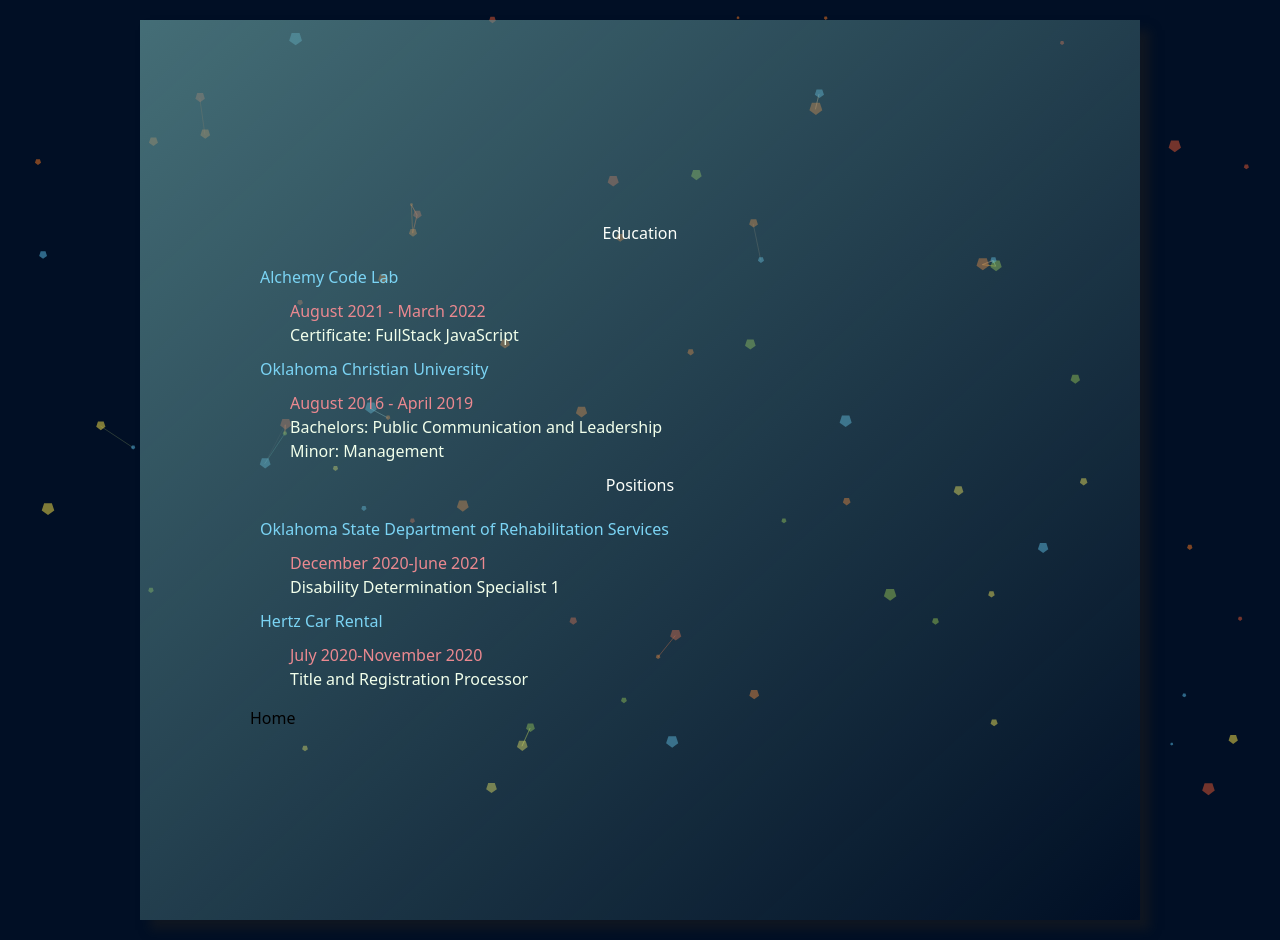
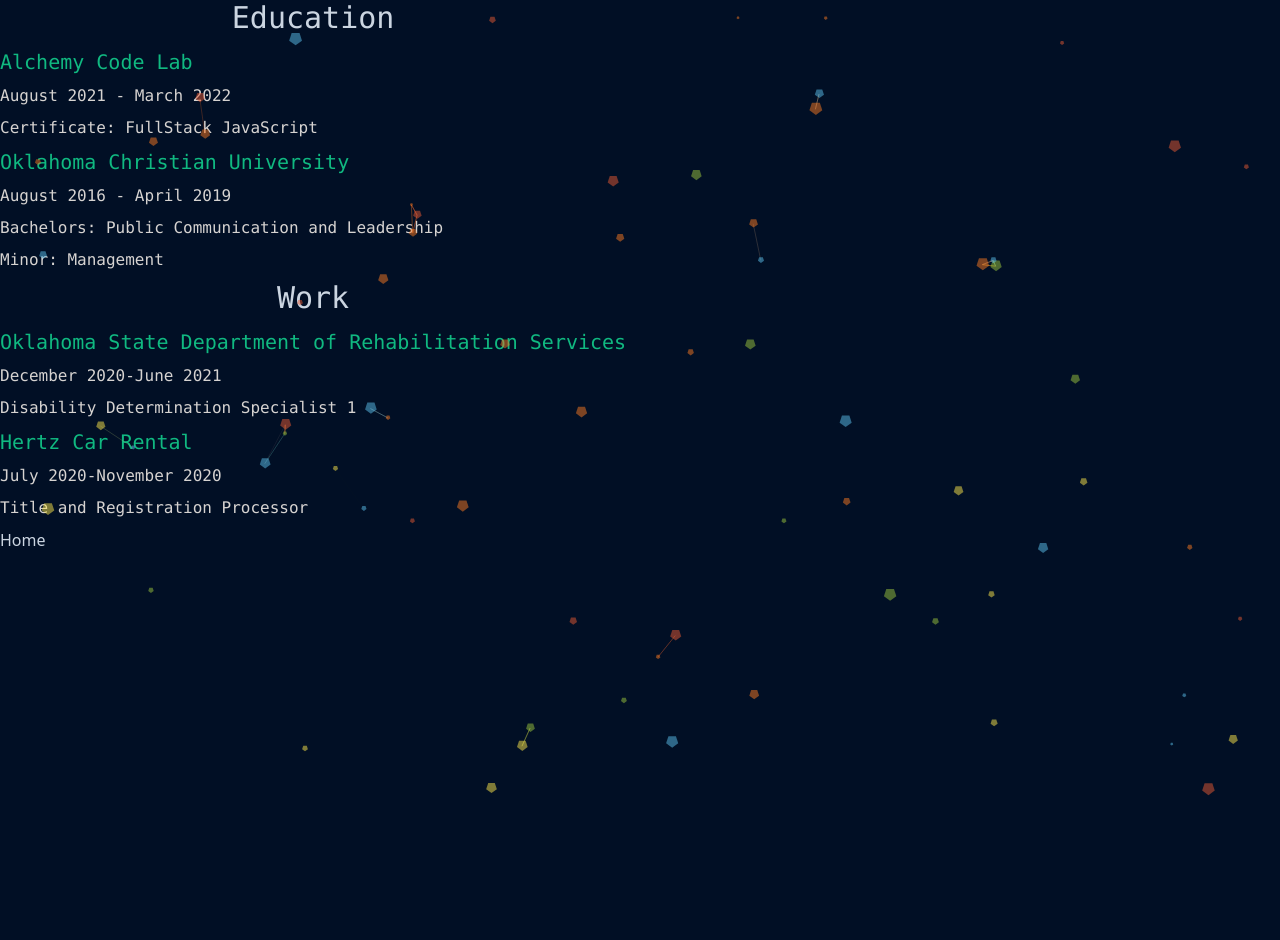
Before and after one commit to EmilyDSarani/resume-website, a React (Create React App) app: page /experience in a window 1280 px wide. After the commit the page ends 800 px from the top, so only its background shows below. Built offline with nearby package versions, Linux system fonts and the light colour scheme.

Commit message:
updated resume page

```diff
--- a/src/views/Home/Home.jsx
+++ b/src/views/Home/Home.jsx
@@ -3,7 +3,13 @@
 // import styles from "./Home.module.css";
 import me from "../../assets/me.png";
 import { Link } from "react-router-dom";
-import { buttonContainerStyles, buttonStyles, containerStyles, frostStyles } from "../../utils/stylesContainer";
+import {
+  buttonContainerStyles,
+  buttonStyles,
+  containerStyles,
+  frostStyles,
+} from "../../utils/stylesContainer";
+import { liveStyles, repoStyles } from "../../utils/stylesGeneral";
 
 // import Video from '../../components/Video/Video'
 
@@ -14,20 +20,39 @@
         <ParticlesMagic />
         {/* the brackets in tailwind allows you to use arbitary values */}
         <body className={frostStyles}>
+          <img className="h-[200px] w-[200px] p-2.5" src={me} alt="my avatar" />
 
-          <img className='h-[200px] w-[200px] p-2.5' src={me} alt="my avatar" />
-
-          <h1 className='text-slate-300 text-3xl text-center pb-3 font-mono'>Emily Sarani (She/Her)</h1>
-          <p className='text-emerald-500 font-mono text-xl pb-2 text-center'>FullStack JavaScript Developer</p>
-          <p className='text-emerald-500 font-mono text-xl pb-2 text-center'>
+          <h1 className="text-slate-300 text-3xl text-center pb-3 font-mono">
+            Emily Sarani (She/Her)
+          </h1>
+          <p className="text-emerald-500 font-mono text-xl pb-2 text-center">
+            FullStack JavaScript Developer
+          </p>
+          <p className="text-rose-200 font-mono text-xl pb-2 text-center">
             {" "}
-            Currently involved with Code for America, Co.Lab and The Collab Lab
+            Current Projects:{" "}
+            <a
+              href="https://www.joincolab.io/projects/thrift-finder"
+              target="_blank"
+              rel="noreferrer"
+              className={liveStyles}
+            >
+              Co.Lab{" "}
+            </a>{" "}
+            and{" "}
+            <a
+              href="https://github.com/EmilyDSarani/smart-shopping-list"
+              target="_blank"
+              rel="noreferrer"
+              className={repoStyles}
+            >
+              {" "}
+              the Collab Lab{" "}
+            </a>
           </p>
 
           <span className={buttonContainerStyles}>
-
             <Link to="/portfolio">
-
               <button className={buttonStyles}>My Portfolio</button>
             </Link>
             <Link to="/experience">
--- a/src/views/Page/Contact.jsx
+++ b/src/views/Page/Contact.jsx
@@ -5,31 +5,39 @@
 import twitter from '../../assets/twitterlogo.png'
 import linkedIn from '../../assets/linkedinlogo.png'
 import github from '../../assets/githublogo.png'
+import { buttonContainerStyles, buttonStyles, containerStyles, frostStyles } from '../../utils/stylesContainer'
+import { headerOneStyles } from '../../utils/stylesGeneral'
 
 
 export default function Contact() {
   return (
-    <div className={styles.container}>
+    <div className={containerStyles}>
         <ParticlesMagic />
-        <div className={styles.frost}>
+        <div className={frostStyles}>
         {/* <Emailjs /> */}
-        <h1 className={styles.connect} >Connect with Me!</h1>
-
-        <div className={styles.logoContainer}>
+        <h1 className={headerOneStyles} >Connect with Me!</h1>
+        {/* display: flex;
+    justify-content: space-between;
+    width: 600px; */}
+        <div className={buttonContainerStyles}>
         <a href="https://twitter.com/emilysarani" target="_blank" rel="noreferrer" >
-        <img className={styles.logo}src={twitter} alt='icon created by Pixel Perfect'/>
+        <img className='h-[100px] w-[100px] p-1.5'src={twitter} alt='icon created by Pixel Perfect'/>
+        <span className='sr-only'>twitter link</span>
         </a>
 
-        <a href="https://www.linkedin.com/in/emily-sarani/" target="_blank" rel="noreferrer" ><img className={styles.logo}src={linkedIn} alt='icon created by Pixel Perfect'/> </a>
+        <a href="https://www.linkedin.com/in/emily-sarani/" target="_blank" rel="noreferrer" ><img className='h-[100px] w-[100px] p-2.5"'src={linkedIn} alt='icon created by Pixel Perfect'/>
+        <span className='sr-only'>linkedin link</span>
+        </a>
 
         <a href="https://github.com/EmilyDSarani" target="_blank" rel="noreferrer" >
-        <img className={styles.logo}src={github} alt='icon created by Pixel Perfect'/>
+        <img className='h-[100px] w-[100px] p-2.5"'src={github} alt='icon created by Pixel Perfect'/>
+        <span className='sr-only'>github link</span>
         </a>
 
         </div>
 
-        <div className={styles.buttonContainer}>
-            <Link to="/"><button>Home</button></Link>
+        <div className={buttonContainerStyles}>
+            <Link to="/"><button className={buttonStyles}>Home</button></Link>
         </div>
 
         </div>
--- a/src/views/Page/Experience.jsx
+++ b/src/views/Page/Experience.jsx
@@ -1,42 +1,62 @@
-import React, { Component } from 'react'
-import { Link } from 'react-router-dom'
-import ParticlesMagic from '../../components/Particles/Particles'
-import styles from './Experience.module.css'
+import React, { Component } from "react";
+import { Link } from "react-router-dom";
+import ParticlesMagic from "../../components/Particles/Particles";
+import {
+  buttonContainerStyles,
+  buttonStyles,
+  containerStyles,
+  frostStyles,
+} from "../../utils/stylesContainer";
+import {
+  headerOneStyles,
+  headerThreeStyles,
+  headerTwoStyles,
+} from "../../utils/stylesGeneral";
 
 export default class Experience extends Component {
   render() {
     return (
-            <div className={styles.container}>
+      <div className={containerStyles}>
         <ParticlesMagic />
-            <div className={styles.frost}>
-             <div className={styles.workContainer}>
-            <h1 className={styles.header}>Education</h1>
-            <h2 className={styles.work}> Alchemy Code Lab</h2>
-            <h3 className={styles.date}> August 2021 - March 2022</h3>
-            <h4 className={styles.info}> Certificate: FullStack JavaScript</h4>
-            <h2 className={styles.work}> Oklahoma Christian University</h2>
-            <h3 className={styles.date}> August 2016 - April 2019</h3>
-            <h4 className={styles.info}> Bachelors: Public Communication and Leadership</h4>
-            <h4 className={styles.info}> Minor: Management </h4>
-            <h1 className={styles.header}>Positions</h1>
+        <div className={frostStyles}>
+          <div>
+            <h1 className={headerOneStyles}>Education</h1>
 
-            <h2 className={styles.work}>Oklahoma State Department of Rehabilitation Services</h2>
-            <h3 className={styles.date}> December 2020-June 2021</h3>
-            <h4 className={styles.info}> Disability Determination Specialist 1</h4>
+            <h2 className={headerTwoStyles}> Alchemy Code Lab</h2>
+            <h3 className={headerThreeStyles}> August 2021 - March 2022</h3>
+            <h4 className={headerThreeStyles}>
+              Certificate: FullStack JavaScript
+            </h4>
+            <h2 className={headerTwoStyles}> Oklahoma Christian University</h2>
+            <h3 className={headerThreeStyles}> August 2016 - April 2019</h3>
+            <h4 className={headerThreeStyles}>
+              Bachelors: Public Communication and Leadership
+            </h4>
+            <h4 className={headerThreeStyles}> Minor: Management </h4>
+            <h1 className={headerOneStyles}>Work</h1>
 
-            <h2 className={styles.work}>Hertz Car Rental</h2>
-            <h3 className={styles.date}> July 2020-November 2020</h3>
-            <h4 className={styles.info}> Title and Registration Processor</h4>
+            <h2 className={headerTwoStyles}>
+              Oklahoma State Department of Rehabilitation Services
+            </h2>
+            <h3 className={headerThreeStyles}> December 2020-June 2021</h3>
+            <h4 className={headerThreeStyles}>
+              Disability Determination Specialist 1
+            </h4>
 
+            <h2 className={headerTwoStyles}>Hertz Car Rental</h2>
+            <h3 className={headerThreeStyles}> July 2020-November 2020</h3>
+            <h4 className={headerThreeStyles}>
+              Title and Registration Processor
+            </h4>
 
-
-            <div className={styles.buttonContainer}>
-            <Link to="/"><button>Home</button></Link>
+            <div className={buttonContainerStyles}>
+              <Link to="/">
+                <button className={buttonStyles}>Home</button>
+              </Link>
             </div>
           </div>
         </div>
-
       </div>
-        )
+    );
   }
 }
```
Lines whose indentation alone changed are shown as unchanged.
